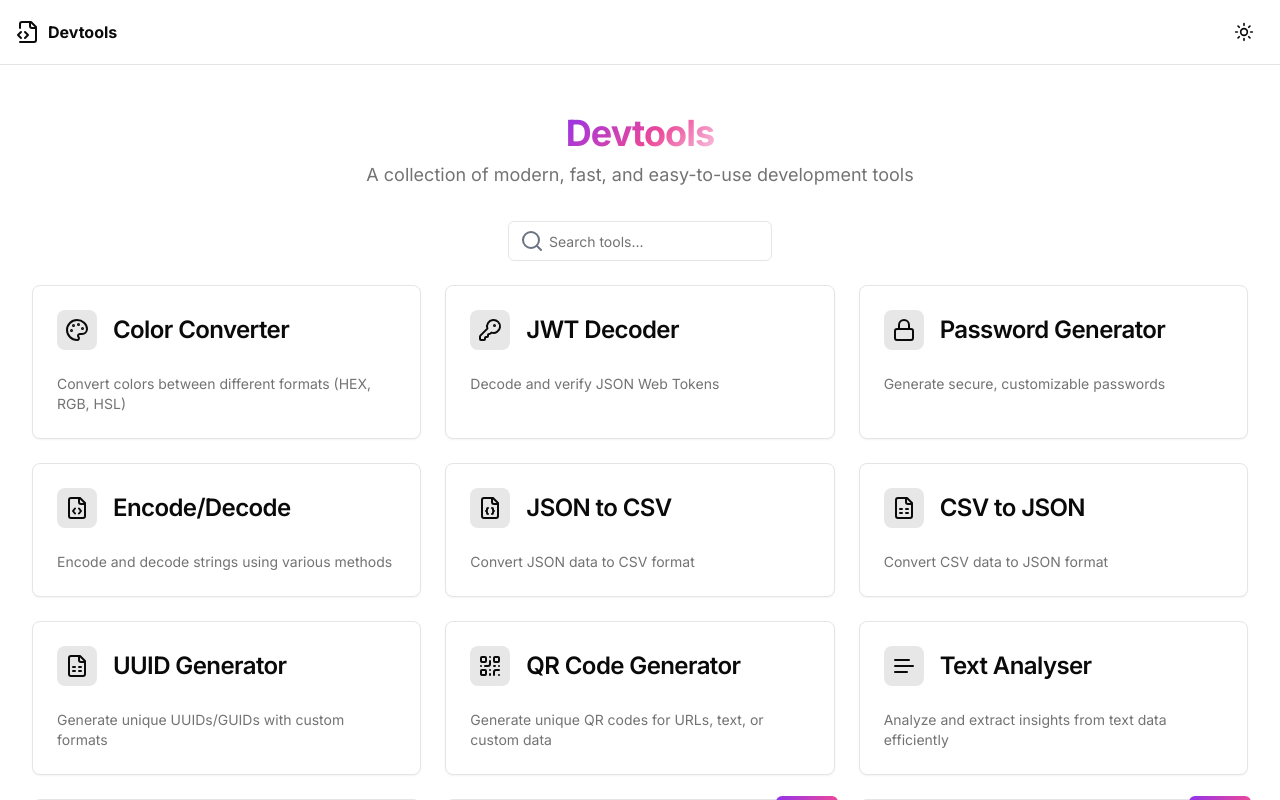
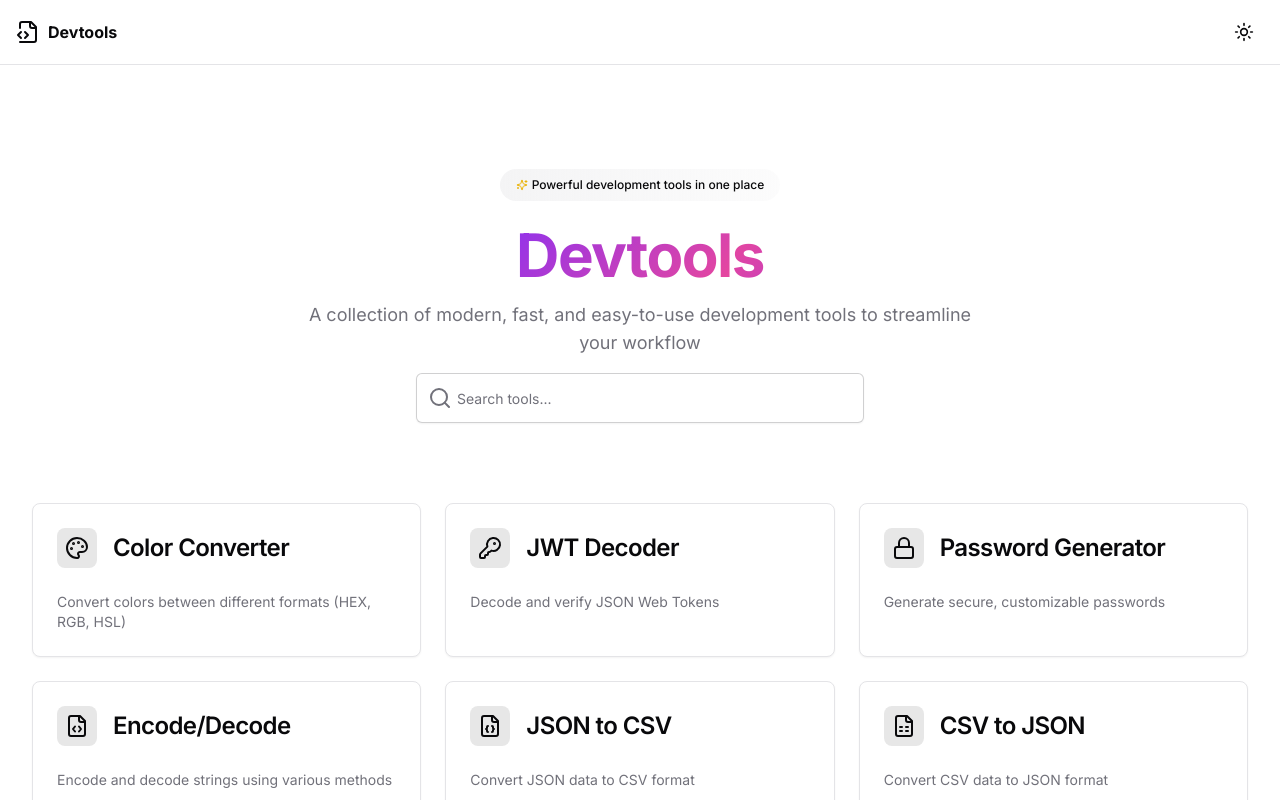
Before and after one commit to dj21-vicky21/Dev-tool-app, a Next.js app: page / in a window 1280 px wide. Shown: the top 800 px of the page. Built offline with nearby package versions, Linux system fonts and the light colour scheme.

Commit message:
Add framer-motion for animations, update global styles for improved color themes, and create a custom 404 Not Found page with animations. Introduce ToolCard component for better tool representation on the homepage.

```diff
--- /dev/null
+++ b/app/components/ToolCard.tsx
@@ -0,0 +1,33 @@
+import Link from "next/link";
+import { cn } from "@/lib/utils";
+import { Button } from "@/components/ui/button";
+import { LucideIcon } from "lucide-react";
+
+interface ToolCardProps {
+  title: string;
+  description: string;
+  icon: LucideIcon;
+  href: string;
+  className?: string;
+}
+
+export function ToolCard({
+  title,
+  description,
+  icon: Icon,
+  href,
+  className,
+}: ToolCardProps) {
+  return (
+    <div className={cn("rounded-lg border bg-card p-5 tool-card-hover", className)}>
+      <div className="mb-3 flex h-10 w-10 items-center justify-center rounded-full bg-primary/10">
+        <Icon className="h-5 w-5 text-primary" />
+      </div>
+      <h3 className="mb-1 font-medium leading-none tracking-tight">{title}</h3>
+      <p className="mb-4 text-sm text-muted-foreground">{description}</p>
+      <Button asChild className="w-full" size="sm">
+        <Link href={href}>Open {title}</Link>
+      </Button>
+    </div>
+  );
+}
--- a/app/globals.css
+++ b/app/globals.css
@@ -19,24 +19,24 @@
 @layer base {
   :root {
     --background: 0 0% 100%;
-    --foreground: 0 0% 3.9%;
+    --foreground: 240 10% 3.9%;
     --card: 0 0% 100%;
-    --card-foreground: 0 0% 3.9%;
+    --card-foreground: 240 10% 3.9%;
     --popover: 0 0% 100%;
-    --popover-foreground: 0 0% 3.9%;
-    --primary: 0 0% 9%;
+    --popover-foreground: 240 10% 3.9%;
+    --primary: 240 5.9% 10%;
     --primary-foreground: 0 0% 98%;
-    --secondary: 0 0% 96.1%;
-    --secondary-foreground: 0 0% 9%;
-    --muted: 0 0% 96.1%;
-    --muted-foreground: 0 0% 45.1%;
-    --accent: 0 0% 96.1%;
-    --accent-foreground: 0 0% 9%;
+    --secondary: 240 4.8% 95.9%;
+    --secondary-foreground: 240 5.9% 10%;
+    --muted: 240 4.8% 95.9%;
+    --muted-foreground: 240 3.8% 46.1%;
+    --accent: 240 4.8% 95.9%;
+    --accent-foreground: 240 5.9% 10%;
     --destructive: 0 84.2% 60.2%;
     --destructive-foreground: 0 0% 98%;
-    --border: 0 0% 89.8%;
-    --input: 0 0% 89.8%;
-    --ring: 0 0% 3.9%;
+    --border: 240 5.9% 90%;
+    --input: 240 5.9% 90%;
+    --ring: 240 5.9% 10%;
     --chart-1: 12 76% 61%;
     --chart-2: 173 58% 39%;
     --chart-3: 197 37% 24%;
@@ -45,25 +45,25 @@
     --radius: 0.5rem;
   }
   .dark {
-    --background: 0 0% 3.9%;
+    --background: 240 10% 3.9%;
     --foreground: 0 0% 98%;
-    --card: 0 0% 3.9%;
+    --card: 240 10% 3.9%;
     --card-foreground: 0 0% 98%;
-    --popover: 0 0% 3.9%;
+    --popover: 240 10% 3.9%;
     --popover-foreground: 0 0% 98%;
     --primary: 0 0% 98%;
-    --primary-foreground: 0 0% 9%;
-    --secondary: 0 0% 14.9%;
+    --primary-foreground: 240 5.9% 10%;
+    --secondary: 240 3.7% 15.9%;
     --secondary-foreground: 0 0% 98%;
-    --muted: 0 0% 14.9%;
-    --muted-foreground: 0 0% 63.9%;
-    --accent: 0 0% 14.9%;
+    --muted: 240 3.7% 15.9%;
+    --muted-foreground: 240 5% 64.9%;
+    --accent: 240 3.7% 15.9%;
     --accent-foreground: 0 0% 98%;
     --destructive: 0 62.8% 30.6%;
     --destructive-foreground: 0 0% 98%;
-    --border: 0 0% 14.9%;
-    --input: 0 0% 14.9%;
-    --ring: 0 0% 83.1%;
+    --border: 240 3.7% 15.9%;
+    --input: 240 3.7% 15.9%;
+    --ring: 240 4.9% 83.9%;
     --chart-1: 220 70% 50%;
     --chart-2: 160 60% 45%;
     --chart-3: 30 80% 55%;
@@ -117,3 +117,38 @@
     }
   }
 }
+
+.animate-aurora {
+  animation: aurora 60s linear infinite;
+}
+
+@keyframes aurora {
+  0% {
+    background-position: 0% 0%;
+  }
+  100% {
+    background-position: 200% 200%;
+  }
+}
+
+/* Custom tool card hover animations */
+@keyframes subtle-pulse {
+  0%, 100% {
+    transform: scale(1);
+    box-shadow: 0 0 0 rgba(0, 0, 0, 0);
+  }
+  50% {
+    transform: scale(1.02);
+    box-shadow: 0 8px 24px rgba(0, 0, 0, 0.1);
+  }
+}
+
+.tool-card-hover {
+  transition: all 0.3s ease-in-out;
+}
+
+.tool-card-hover:hover {
+  animation: subtle-pulse 1.5s ease-in-out infinite;
+  box-shadow: 0 4px 12px rgba(0, 0, 0, 0.05);
+  transform: translateY(-2px);
+}
--- /dev/null
+++ b/app/not-found.tsx
@@ -0,0 +1,109 @@
+"use client";
+
+import React from "react";
+import Link from "next/link";
+import { Button } from "@/components/ui/button";
+import { motion } from "framer-motion";
+import { Home, ArrowLeft } from "lucide-react";
+
+function NotFound() {
+  return (
+    <div className="flex flex-col items-center justify-center min-h-[70vh] text-center px-4">
+      <motion.div
+        initial={{ opacity: 0, y: -20 }}
+        animate={{ opacity: 1, y: 0 }}
+        transition={{ duration: 0.5 }}
+        className="space-y-6"
+      >
+        {/* 404 Number */}
+        <motion.h1
+          className="text-9xl font-extrabold tracking-widest bg-clip-text text-transparent bg-gradient-to-r from-indigo-500 via-purple-500 to-pink-500"
+          initial={{ scale: 0.8 }}
+          animate={{ scale: 1 }}
+          transition={{
+            type: "spring",
+            stiffness: 300,
+            damping: 20,
+            delay: 0.2
+          }}
+        >
+          404
+        </motion.h1>
+
+        {/* Divider */}
+        <div className="h-1 w-16 bg-gradient-to-r from-indigo-500 via-purple-500 to-pink-500 mx-auto rounded-full"></div>
+
+        {/* Message */}
+        <div className="space-y-2">
+          <motion.h2
+            className="text-2xl font-bold tracking-tight"
+            initial={{ opacity: 0 }}
+            animate={{ opacity: 1 }}
+            transition={{ delay: 0.4 }}
+          >
+            Oops! Page not found
+          </motion.h2>
+          <motion.p
+            className="text-muted-foreground max-w-md mx-auto"
+            initial={{ opacity: 0 }}
+            animate={{ opacity: 1 }}
+            transition={{ delay: 0.6 }}
+          >
+            The page you are looking for doesn&apos;t exist or has been moved.
+          </motion.p>
+        </div>
+
+        {/* Buttons */}
+        <motion.div
+          className="flex flex-wrap justify-center gap-3 mt-8"
+          initial={{ opacity: 0, y: 20 }}
+          animate={{ opacity: 1, y: 0 }}
+          transition={{ delay: 0.8 }}
+        >
+          <Button asChild variant="default">
+            <Link href="/">
+              <Home className="mr-2 h-4 w-4" />
+              Back to Home
+            </Link>
+          </Button>
+          <Button asChild variant="outline">
+            <a href="#" onClick={(e) => { e.preventDefault(); window.history.back(); }}>
+              <ArrowLeft className="mr-2 h-4 w-4" />
+              Go Back
+            </a>
+          </Button>
+        </motion.div>
+      </motion.div>
+
+      {/* Background Elements - Animated Shapes */}
+      <div className="absolute inset-0 -z-10 overflow-hidden">
+        <motion.div
+          className="absolute -top-10 -right-10 w-40 h-40 rounded-full bg-gradient-to-r from-indigo-300 to-purple-300 opacity-20 blur-3xl"
+          animate={{
+            x: [0, 20, 0],
+            y: [0, -20, 0],
+          }}
+          transition={{
+            repeat: Infinity,
+            duration: 8,
+            ease: "easeInOut"
+          }}
+        />
+        <motion.div
+          className="absolute -bottom-20 -left-20 w-60 h-60 rounded-full bg-gradient-to-r from-pink-300 to-red-300 opacity-20 blur-3xl"
+          animate={{
+            x: [0, -30, 0],
+            y: [0, 30, 0],
+          }}
+          transition={{
+            repeat: Infinity,
+            duration: 10,
+            ease: "easeInOut"
+          }}
+        />
+      </div>
+    </div>
+  );
+}
+
+export default NotFound;
--- a/app/page.tsx
+++ b/app/page.tsx
@@ -8,7 +8,7 @@ import {
   CardTitle,
 } from "@/components/ui/card";
 import { Input } from "@/components/ui/input";
-import { Search } from "lucide-react";
+import { Search, Sparkles } from "lucide-react";
 import Link from "next/link";
 import { useState } from "react";
 import { tools } from "../lib/tools";
@@ -26,26 +26,36 @@ export default function Home() {
   });
   return (
     <div className="container mx-auto px-4 py-6">
-      <div className="text-center mb-8">
-        <h1 className="text-4xl font-bold tracking-tight">
-          <AuroraText speed={4} colors={["#9333ea", "#ec4899", "#ffffff"]}>Devtools</AuroraText>
-        </h1>
-        <p className="text-lg text-muted-foreground mt-2">
-          A collection of modern, fast, and easy-to-use development tools
-        </p>
+      <div className="relative overflow-hidden lg:p-8 my-6 mb-12 ">
+
+        <div className="relative z-10 text-center space-y-4">
+          <div className="inline-block bg-gradient-to-r from-secondary to-secondary/30 p-2 px-4 rounded-full text-xs font-medium mb-2">
+            <span className="flex items-center gap-1">
+              <Sparkles className="h-3 w-3 text-yellow-500" />
+              <span>Powerful development tools in one place</span>
+            </span>
           </div>
 
-      <div className="mb-6 flex items-center justify-center">
-        <div className="relative">
+          <h1 className="text-6xl font-bold tracking-tight">
+            <AuroraText colors={["#ec4899", "#9333ea"]}>Devtools</AuroraText>
+          </h1>
+
+          <p className="text-lg text-muted-foreground max-w-2xl mx-auto">
+            A collection of modern, fast, and easy-to-use development tools to streamline your workflow
+          </p>
+
+          <div className="mt-8 flex items-center justify-center">
+            <div className="relative max-w-md w-full">
               <Input
                 type="text"
                 placeholder="Search tools..."
                 value={searchTerm}
                 onChange={(e) => setSearchTerm(e.target.value)}
-            className="max-w-lg pl-10" // Add padding to the left for the icon
+                className="pl-10 py-6 shadow-sm border-primary/20 focus-visible:ring-primary"
               />
-          {/* Search icon */}
-          <Search className="absolute left-3 top-1/2 transform -translate-y-1/2 text-gray-500" />
+              <Search className="absolute left-3 top-1/2 transform -translate-y-1/2 text-muted-foreground" />
+            </div>
+          </div>
         </div>
       </div>
 
--- a/package.json
+++ b/package.json
@@ -22,6 +22,7 @@
     "@radix-ui/react-tooltip": "^1.1.8",
     "class-variance-authority": "^0.7.1",
     "clsx": "^2.1.1",
+    "framer-motion": "^12.7.4",
     "lucide-react": "^0.474.0",
     "next": "15.1.6",
     "next-themes": "^0.4.4",
```
Also changed, not shown: 1 other file (tests, documents, lock files or other folders). Lines whose indentation alone changed are shown as unchanged.
